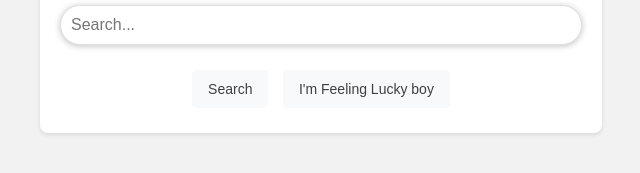
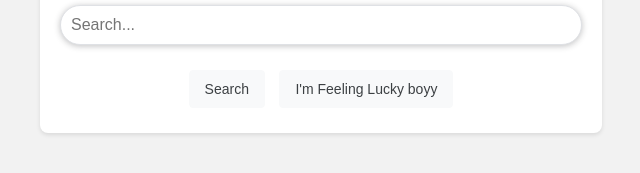
Before and after one commit to vbnsit/mywebsite, a plain HTML site: page index.html in a window 1280 px wide. Shown: the part 379-552 px from the top of the page, 319-959 px from the left. Drawn offline with Linux system fonts and the light colour scheme.

Commit message:
Update index.html

```diff
--- a/index.html
+++ b/index.html
@@ -62,7 +62,7 @@
         <input type="text" class="search-box" placeholder="Search...">
         <div class="buttons">
             <button>Search</button>
-            <button>I'm Feeling Lucky boy</button>
+            <button>I'm Feeling Lucky boyy</button>
         </div>
     </div>
 </body>
```
